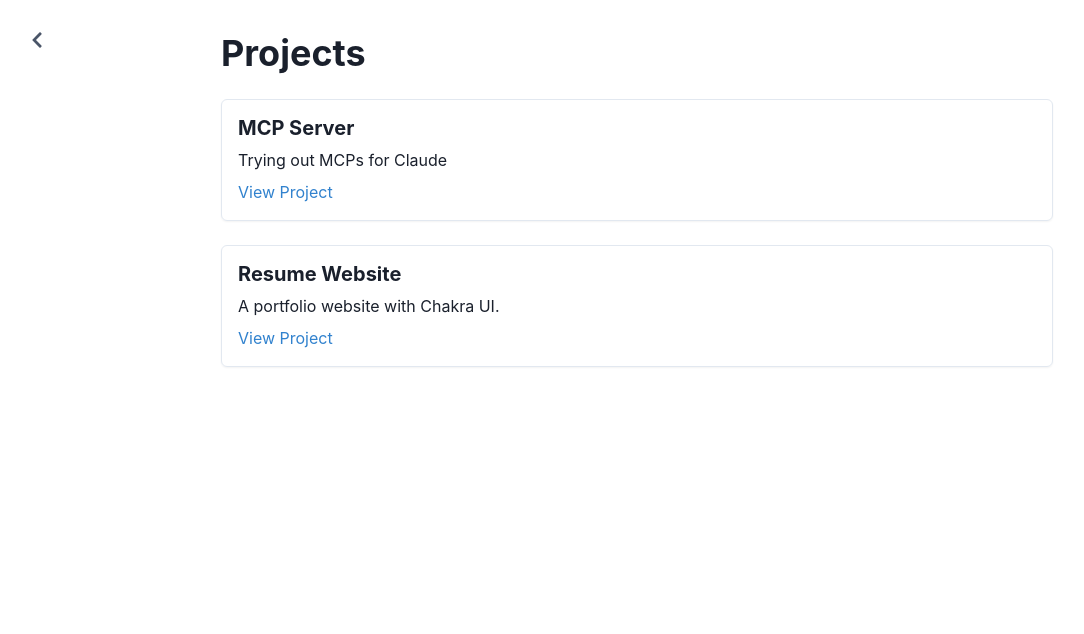
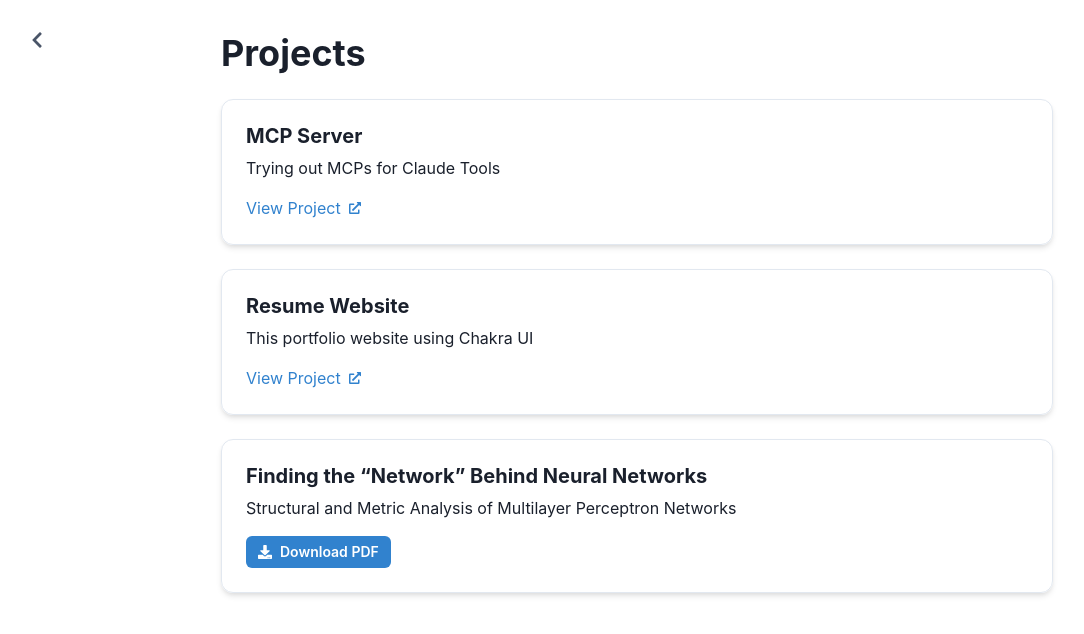
Before and after one commit to gabed38/personal_website, a Next.js app: page /projects in a window 1280 px wide. Shown: the top 634 px of the page, without its empty margins (3-1087 px from the left). Built offline with nearby package versions, Linux system fonts and the light colour scheme; what @chakra-ui/next-js would draw is missing.

Commit message:
Added neural nets research paper to Projects page

```diff
--- a/src/app/data/projects.json
+++ b/src/app/data/projects.json
@@ -2,13 +2,20 @@
   "projects": [
     {
       "title": "MCP Server",
-      "description": "Trying out MCPs for Claude",
+      "description": "Trying out MCPs for Claude Tools",
       "link": "https://github.com/gabed38/weather"
     },
     {
       "title": "Resume Website",
-      "description": "A portfolio website with Chakra UI.",
+      "description": "This portfolio website using Chakra UI",
       "link": "https://github.com/gabed38/personal_website"
+    },
+    {
+      "title": "Finding the “Network” Behind Neural Networks",
+      "description": "Structural and Metric Analysis of Multilayer Perceptron Networks",
+      "type": "download",
+      "link": "/papers/neural_networks_analysis.pdf",
+      "fileType": "PDF"
     }
   ]
 }
--- a/src/app/projects/page.tsx
+++ b/src/app/projects/page.tsx
@@ -1,7 +1,8 @@
 'use client'
 
-import { Box, Heading, Link as ChakraLink, Text, Stack } from '@chakra-ui/react'
+import { Box, Button, Heading, Link as ChakraLink, Text, Stack, Icon } from '@chakra-ui/react'
 import { LazyMotion, domAnimation, m } from 'framer-motion'
+import { FaDownload, FaExternalLinkAlt } from 'react-icons/fa'
 import projectsData from '@/app/data/projects.json'
 import BackButton from '@/components/ui/BackButton'
 
@@ -14,14 +15,34 @@ export default function Projects() {
           <Heading mb={6}>Projects</Heading>
           <Stack spacing={6}>
             {projectsData.projects.map((project) => (
-              <Box key={project.title} p={4} borderWidth="1px" rounded="md" shadow="sm">
+              <Box key={project.title} p={6} borderWidth="1px" rounded="xl" shadow="md">
                 <Heading size="md" mb={2}>
                   {project.title}
                 </Heading>
-                <Text mb={2}>{project.description}</Text>
-                <ChakraLink color="blue.500" href={project.link} isExternal>
-                  View Project
-                </ChakraLink>
+                <Text mb={4}>{project.description}</Text>
+                {project.type === 'download' ? (
+                  <Button
+                    as="a"
+                    href={project.link}
+                    download
+                    colorScheme="blue"
+                    size="sm"
+                    leftIcon={<Icon as={FaDownload} />}
+                  >
+                    Download {project.fileType}
+                  </Button>
+                ) : (
+                  <ChakraLink
+                    href={project.link}
+                    isExternal
+                    display="inline-flex"
+                    alignItems="center"
+                    color="blue.500"
+                    _hover={{ textDecoration: 'none', color: 'blue.600' }}
+                  >
+                    View Project <Icon as={FaExternalLinkAlt} ml={2} boxSize={3} />
+                  </ChakraLink>
+                )}
               </Box>
             ))}
           </Stack>
```
Also changed, not shown: 1 other file (tests, documents, lock files or other folders).
